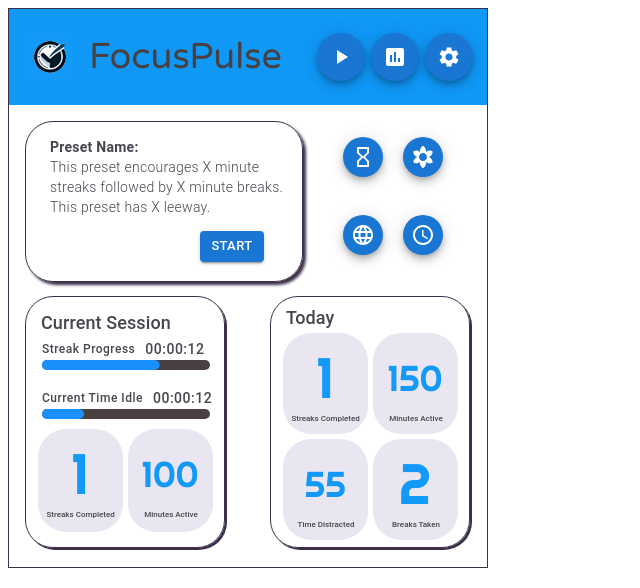
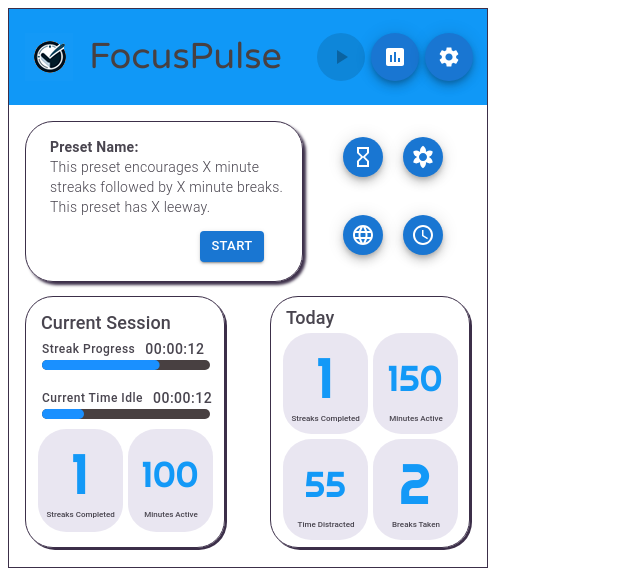
Before and after one commit to FalconXYX/FocusPulse-App, a React (Vite) app: page / in a window 1280 px wide. Shown: the top 588 px of the page, without its empty margins (0-640 px from the left). Built offline with nearby package versions, Linux system fonts and the light colour scheme.

Commit message:
Update Header HMI

```diff
--- a/src/App.tsx
+++ b/src/App.tsx
@@ -6,14 +6,12 @@ import SettingBody from "./components/SettingBody/settingBody.tsx";
 import GraphBody from "./components/GraphBody/graphBody.tsx";
 
 function App() {
-  const pageState = 0;
-
   return (
     <>
       <section className={styles.container}>
         <div className={styles.content}>
           <Router basename={"/"}>
-            <Header pageState={pageState}></Header>
+            <Header></Header>
             <Routes>
               <Route path="/" element={<MainBody></MainBody>} />
               <Route path="/settings" element={<SettingBody></SettingBody>} />
--- a/src/components/Header/header.tsx
+++ b/src/components/Header/header.tsx
@@ -1,6 +1,4 @@
-// src/components/Header.tsx
-
-import React from "react";
+import React, { useState } from "react";
 import { useNavigate } from "react-router-dom";
 
 import SettingsIcon from "@mui/icons-material/Settings";
@@ -9,24 +7,28 @@ import InsertChartIcon from "@mui/icons-material/InsertChart";
 import { getImageUrl } from "../../utils.ts";
 import styles from "./header.module.css";
 import { Fab } from "@mui/material";
-interface CustomIconButtonProps {
-  pageState: number;
-}
 
-const Header: React.FC<CustomIconButtonProps> = ({ pageState }) => {
-  // eslint-disable-next-line prefer-const
-  let buttonStates = [false, false, false];
-  buttonStates[pageState] = true;
+interface CustomIconButtonProps {}
+
+const Header: React.FC<CustomIconButtonProps> = () => {
+  const [buttonStates, setButtonStates] = useState([true, false, false]);
   const navigate = useNavigate();
+
   const handleClick = () => {
+    setButtonStates([true, false, false]);
     navigate("/");
   };
+
   const handleClick2 = () => {
+    setButtonStates([false, true, false]);
     navigate("/settings");
   };
+
   const handleClick3 = () => {
+    setButtonStates([false, false, true]);
     navigate("/graph");
   };
+
   return (
     <section className={styles.container} id="about">
       <div className={styles.content}>
@@ -39,25 +41,25 @@ const Header: React.FC<CustomIconButtonProps> = ({ pageState }) => {
             onClick={handleClick}
             size="medium"
             color="primary"
-            disabled={false}
+            disabled={buttonStates[0]} // Disables button based on state
           >
-            <PlayArrowIcon></PlayArrowIcon>
+            <PlayArrowIcon />
+          </Fab>
+          <Fab
+            onClick={handleClick2}
+            size="medium"
+            color="primary"
+            disabled={buttonStates[1]} // Disables button based on state
+          >
+            <InsertChartIcon />
           </Fab>
           <Fab
             onClick={handleClick3}
             size="medium"
             color="primary"
-            disabled={false}
+            disabled={buttonStates[2]} // Disables button based on state
           >
-            <InsertChartIcon></InsertChartIcon>
-          </Fab>
-          <Fab
-            onClick={handleClick2}
-            size="medium"
-            color="primary"
-            disabled={false}
-          >
-            <SettingsIcon></SettingsIcon>
+            <SettingsIcon />
           </Fab>
         </div>
       </div>
```
